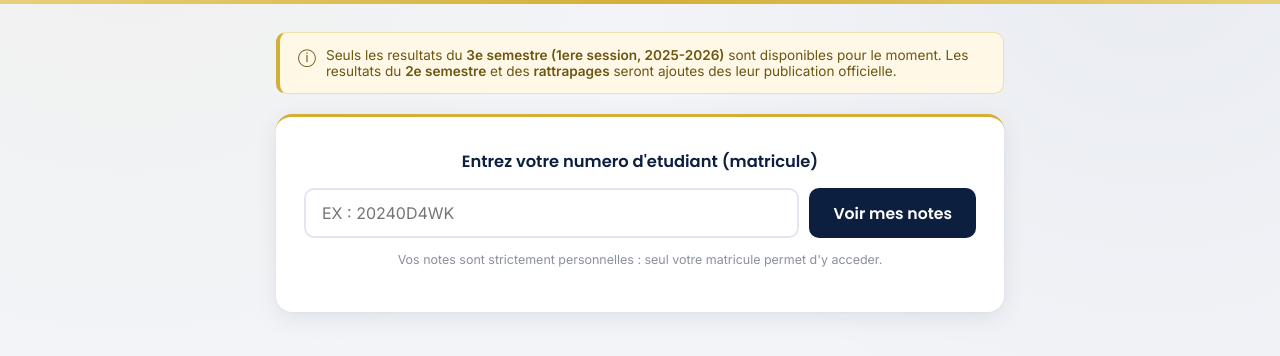
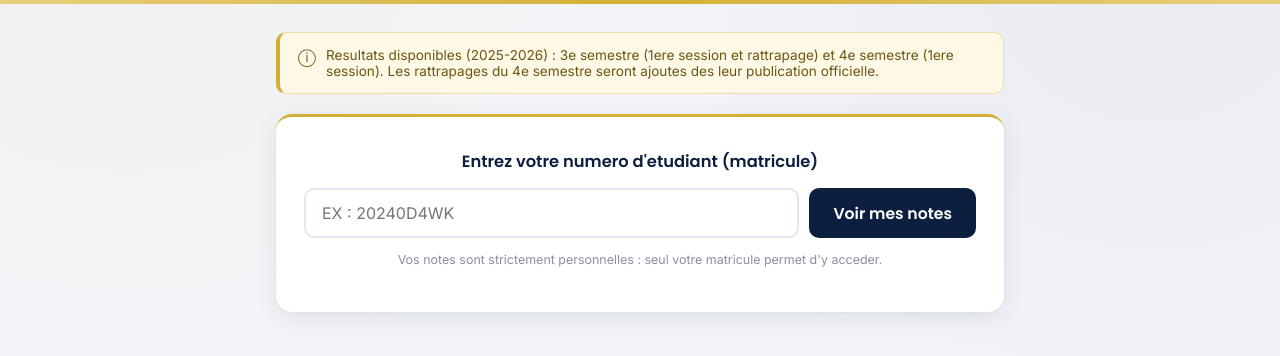
Before and after one commit to khaliloula7859-prog/Portail-notes-geo-L2, a Flask app: page / in a window 1280 px wide. Shown: the part 216-572 px from the top of the page. Run offline with Flask 3, Linux system fonts and the light colour scheme.

Commit message:
Ajout S4 et rattrapage S3

```diff
--- a/app.py
+++ b/app.py
@@ -215,3 +215,21 @@ def telecharger_pdf():
 
 if __name__ == "__main__":
     app.run(debug=True)
+@app.route("/stats", methods=["GET"])
+def stats():
+    conn = get_db()
+    lignes = conn.execute(
+        """SELECT semestre, session, annee, resultat_semestre, COUNT(*) as nombre
+           FROM bilans
+           GROUP BY semestre, session, annee, resultat_semestre
+           ORDER BY annee DESC, semestre ASC, session ASC"""
+    ).fetchall()
+    conn.close()
+
+    stats_groupees = {}
+    for l in lignes:
+        cle = (l["semestre"], l["session"], l["annee"])
+        stats_groupees.setdefault(cle, {"SV": 0, "SNV": 0})
+        stats_groupees[cle][l["resultat_semestre"]] = l["nombre"]
+
+    return render_template("stats.html", stats=stats_groupees)
--- a/templates/index.html
+++ b/templates/index.html
@@ -20,8 +20,7 @@
   <div class="notice">
     <span class="icon">&#9432;</span>
     <span>
-      Seuls les resultats du <strong>3e semestre (1ere session, 2025-2026)</strong> sont disponibles pour le moment.
-      Les resultats du <strong>2e semestre</strong> et des <strong>rattrapages</strong> seront ajoutes des leur publication officielle.
+Resultats disponibles (2025-2026) : 3e semestre (1ere session et rattrapage) et 4e semestre (1ere session). Les rattrapages du 4e semestre seront ajoutes des leur publication officielle.
     </span>
   </div>
 
```
Also changed, not shown: data/portail.db.
